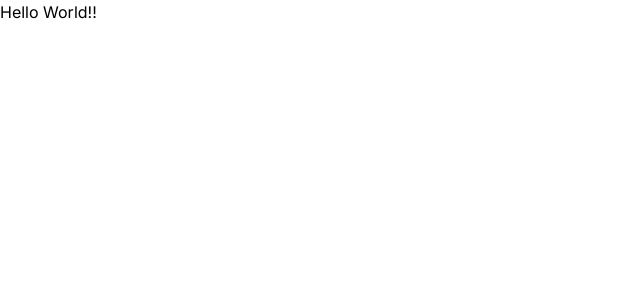
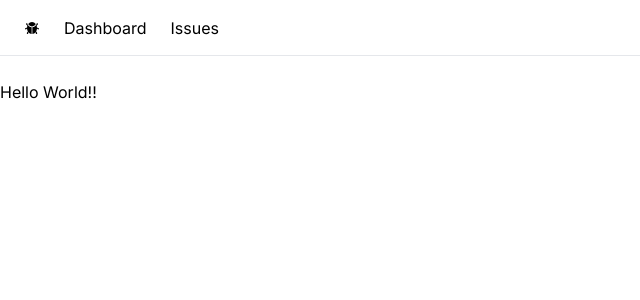
Before and after one commit to kaushalkahapola/issue-tracker-NextJs, a Next.js app: page / in a window 1280 px wide. Shown: the top 300 px of the page, without its empty margins (0-640 px from the left). Built offline with nearby package versions, Linux system fonts and the light colour scheme.

Commit message:
navbar created

```diff
--- /dev/null
+++ b/app/NavBar.tsx
@@ -0,0 +1,29 @@
+import Link from 'next/link'
+import React from 'react'
+import { IoIosBug } from "react-icons/io";
+
+
+const NavBar = () => {
+
+  const links = [
+    {
+      label: 'Dashboard',
+      path: '/'
+    },
+    {
+      label: 'Issues',
+      path: '/issues'
+    }
+  ]
+
+  return (
+    <nav className='flex space-x-6 border-b h-14 items-center mb-6 px-6'>
+        <Link href='/'><IoIosBug/></Link>
+        <ul className='flex space-x-6'>
+            {links.map((link, index) => <Link key={index} href={link.path}>{link.label}</Link>)}
+        </ul>
+    </nav>
+  )
+}
+
+export default NavBar
--- a/app/layout.tsx
+++ b/app/layout.tsx
@@ -1,6 +1,7 @@
 import type { Metadata } from "next";
 import { Inter } from "next/font/google";
 import "./globals.css";
+import NavBar from "./NavBar";
 
 const inter = Inter({ subsets: ["latin"] });
 
@@ -16,7 +17,10 @@ export default function RootLayout({
 }>) {
   return (
     <html lang="en">
-      <body className={inter.className}>{children}</body>
+      <body className={inter.className}>
+        <NavBar/>
+        {children}
+        </body>
     </html>
   );
 }
```
Also changed, not shown: package.json (+5 -4 lines), 1 other file (tests, documents, lock files or other folders).
